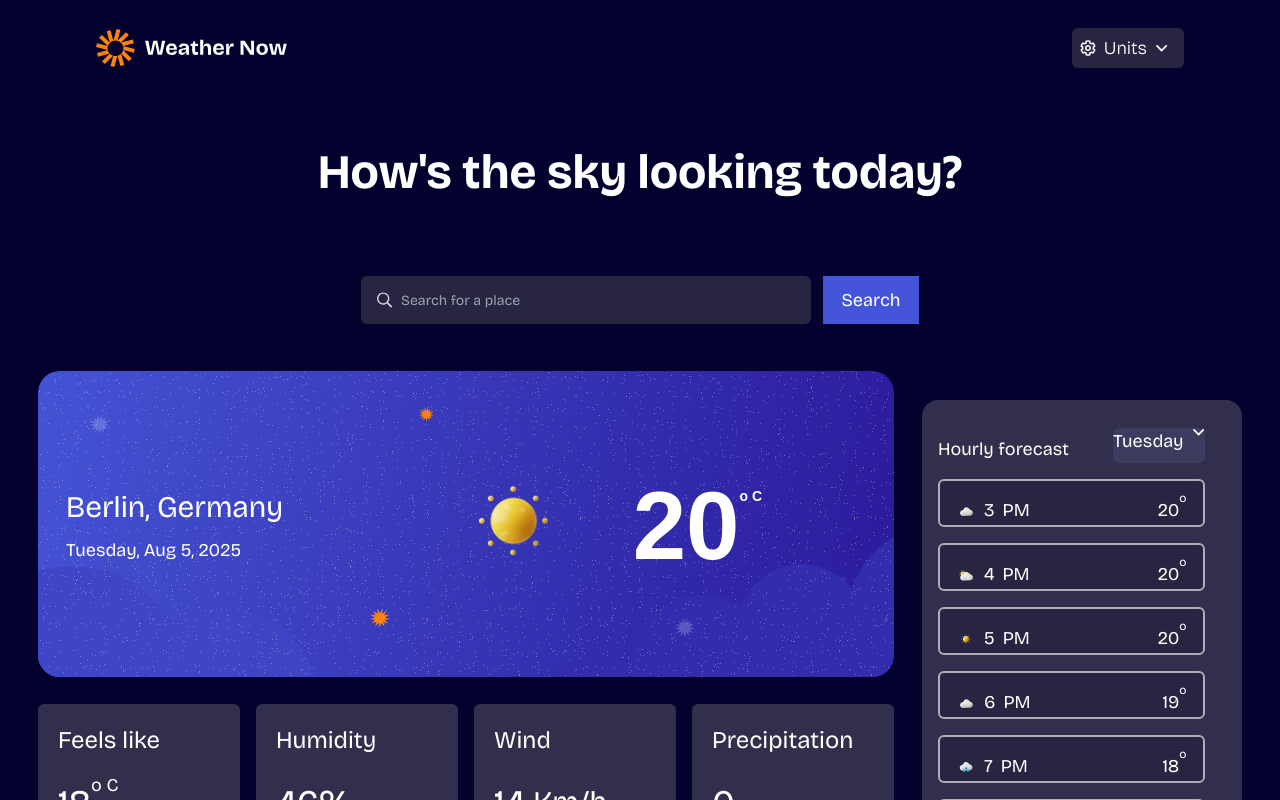
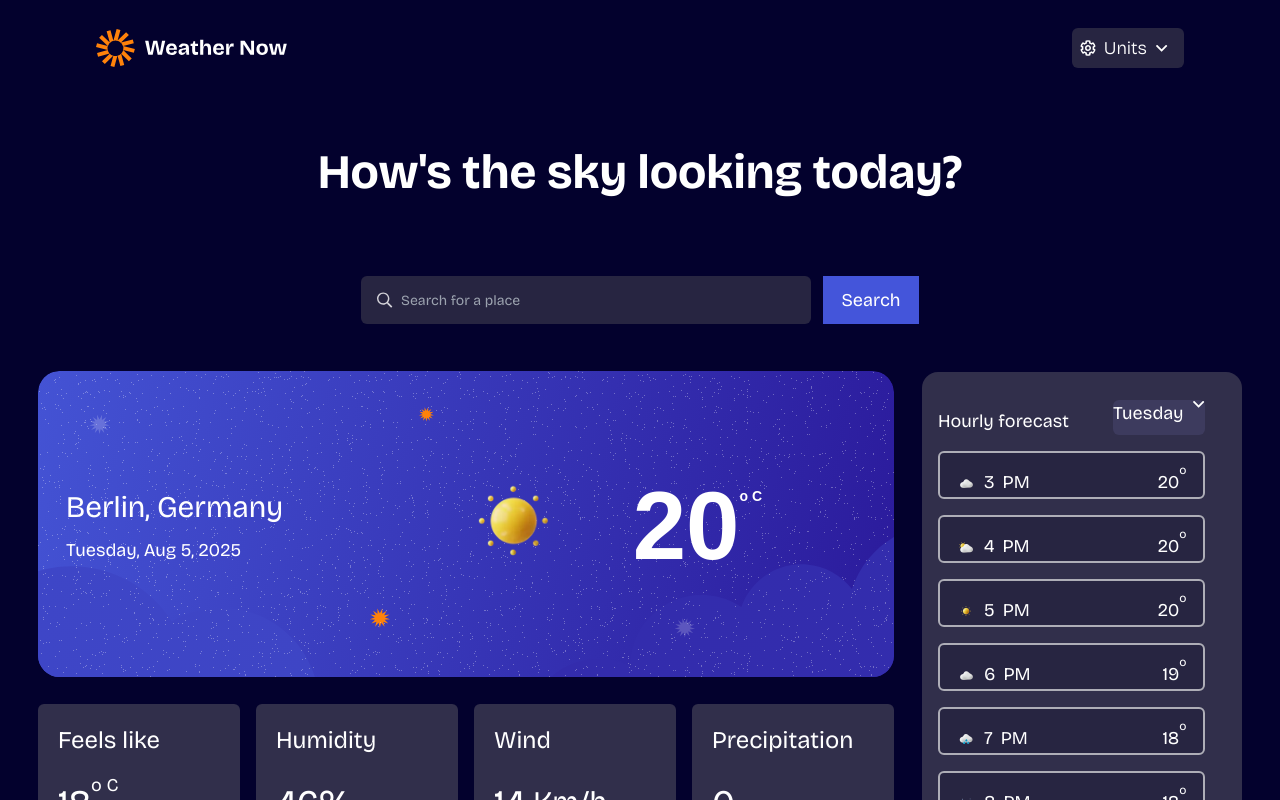
Before and after one commit to Mayowa-de/Frontend-mentor-hack-weather-app, a React (Vite) app: page / in a window 1280 px wide. Shown: the top 800 px of the page. Built offline with nearby package versions, Linux system fonts and the light colour scheme; a web font is replaced by a local one.

Commit message:
adjust the margi-top of the container

```diff
--- a/src/Hero/HourCast.jsx
+++ b/src/Hero/HourCast.jsx
@@ -8,8 +8,8 @@ import FogIcon from "../assets/images/icon-fog.webp";
 
 export default function HourCast() {
   return (
-    <div className="flex mt-16 ">
-      <div className="flex gap-7   bg-card rounded-2xl pt-4 px-4 w-80  text-white mt-3">
+    <div className="flex mt-12 ">
+      <div className="flex gap-7   bg-card rounded-2xl pt-4 px-4 w-80  text-white ">
         <div className="flex flex-col  mt-3 gap-4">
           <div className="flex ">
             <div className=" flex  mt-2">
```
